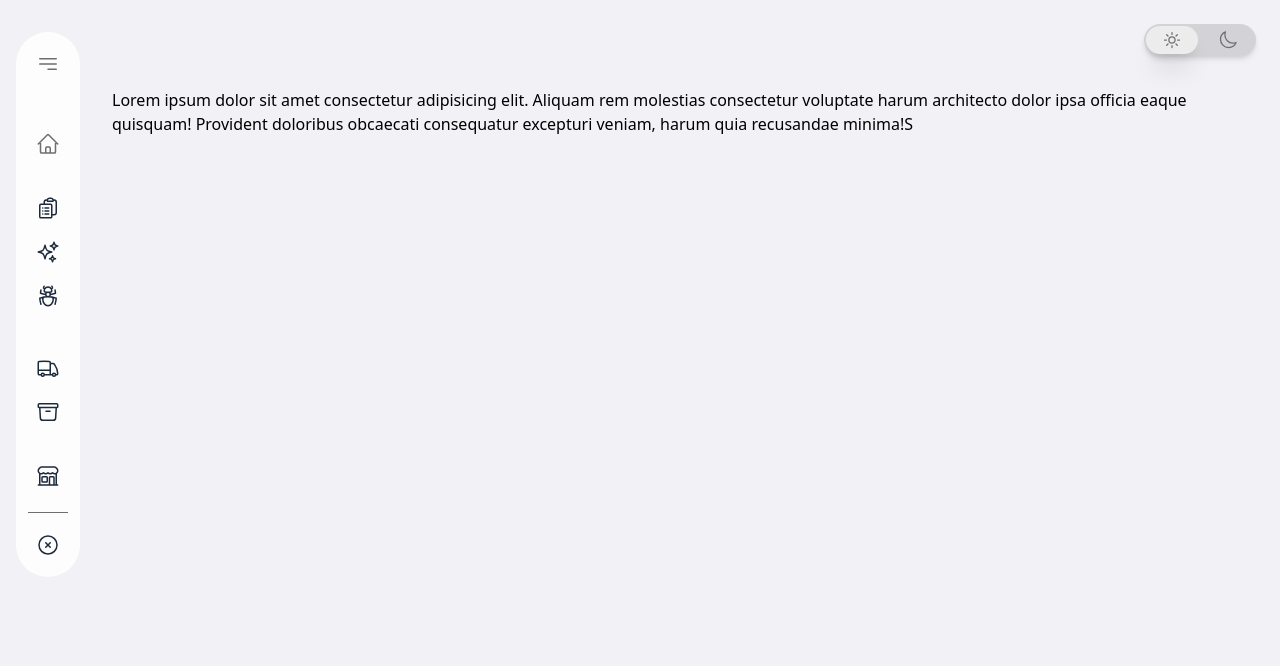
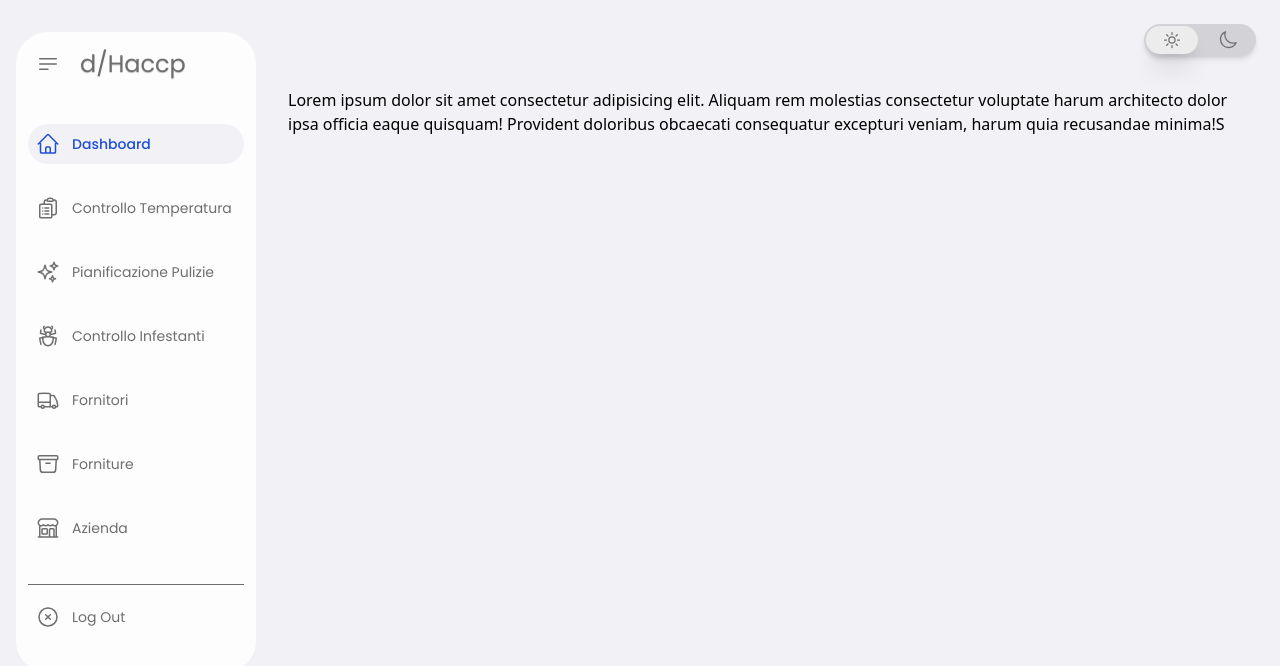
Before and after one commit to MicheleFamoso/d-haccp-v2, a React (Vite) app: page /dashboard in a window 1280 px wide. Shown: the top 666 px of the page. Built offline with nearby package versions, Linux system fonts and the light colour scheme.

Commit message:
Dashboard styling
Refined the Dashboard styling for enhanced visual consistency and alignment with the overall application design.

```diff
--- a/src/component/organisms/LoginForm.jsx
+++ b/src/component/organisms/LoginForm.jsx
@@ -41,7 +41,7 @@ const LoginForm = () => {
           console.error("Errore nella decodifica del token:", err);
         }
         setError("");
-        navigate("/");
+        navigate("/dashboard");
       })
       .catch((error) => {
         console.error("Errore:", error.message);
--- a/src/component/organisms/SideBar.jsx
+++ b/src/component/organisms/SideBar.jsx
@@ -19,7 +19,7 @@ import {
 } from "@heroicons/react/24/outline";
 
 const Sidebar = () => {
-  const [isExpanded, setIsExpanded] = useState(false);
+  const [isExpanded, setIsExpanded] = useState(true);
   const navigate = useNavigate();
   const location = useLocation();
   const token = localStorage.getItem("token");
@@ -46,20 +46,22 @@ const Sidebar = () => {
         </button>
 
         <div
-          onClick={() => navigate("/")}
+          onClick={() => navigate("/dashboard")}
           className={`flex font-p items-center gap-3 p-2 mb-6 rounded-3xl cursor-pointer hover:bg-bg-list-light dark:hover:bg-btn-dark ${
-            location.pathname === "/HomePage" ? "bg-accent-blue-light" : ""
+            location.pathname === "/dashboard"
+              ? "bg-bg-list-light text-accent-blue-dark dark:bg-btn-dark dark:text-accent-blue-light"
+              : ""
           }`}
         >
           <HomeIcon
             className={`h-6 w-6   backdrop-blur-sm  ${
-              location.pathname === "/HomePage" ? "scale-110" : ""
+              location.pathname === "/dashboard" ? "" : ""
             }`}
           />
           {isExpanded && (
             <span
-              className={`lg:text-sm text-lg  text-slate-800${
-                location.pathname === "/HomePage" ? " font-bold" : ""
+              className={`lg:text-sm text-lg ${
+                location.pathname === "/dashboard" ? " font-medium" : ""
               }`}
             >
               Dashboard
@@ -69,19 +71,21 @@ const Sidebar = () => {
 
         <div
           onClick={() => navigate("/temperatura")}
-          className={`flex items-center gap-3 p-2 rounded-3xl cursor-pointer hover:bg-salvia mb-1 ${
-            location.pathname === "/temperatura" ? "bg-ambra" : ""
+          className={`flex font-p items-center gap-3 p-2 mb-6 rounded-3xl cursor-pointer hover:bg-bg-list-light dark:hover:bg-btn-dark ${
+            location.pathname === "/temperatura"
+              ? "bg-bg-list-light text-accent-blue-dark dark:bg-btn-dark dark:text-accent-blue-light"
+              : ""
           }`}
         >
           <ClipboardDocumentListIcon
-            className={`h-6 w-6  text-slate-800  backdrop-blur-sm transform transition-transform duration-200 ease-in-out hover:scale-125 ${
-              location.pathname === "/temperatura" ? "scale-110" : ""
+            className={`h-6 w-6 backdrop-blur-sm ${
+              location.pathname === "/temperatura" ? "" : ""
             }`}
           />
           {isExpanded && (
             <span
-              className={`lg:text-sm text-lg  text-slate-800 ${
-                location.pathname === "/temperatura" ? " font-bold" : ""
+              className={`lg:text-sm text-lg  ${
+                location.pathname === "/temperatura" ? " font-medium" : ""
               }`}
             >
               Controllo Temperatura
@@ -90,19 +94,21 @@ const Sidebar = () => {
         </div>
         <div
           onClick={() => navigate("/pulizie")}
-          className={`flex items-center gap-3 p-2 rounded-3xl cursor-pointer hover:bg-salvia mb-1 ${
-            location.pathname === "/pulizie" ? "bg-ambra" : ""
+          className={`flex font-p items-center gap-3 p-2 mb-6 rounded-3xl cursor-pointer hover:bg-bg-list-light dark:hover:bg-btn-dark ${
+            location.pathname === "/pulizie"
+              ? "bg-bg-list-light text-accent-blue-dark dark:bg-btn-dark dark:text-accent-blue-light"
+              : ""
           }`}
         >
           <SparklesIcon
-            className={`h-6 w-6 text-slate-800   backdrop-blur-sm  transform transition-transform duration-200 ease-in-out hover:scale-125 ${
-              location.pathname === "/pulizie" ? " scale-110" : ""
+            className={`h-6 w-6   backdrop-blur-sm  ${
+              location.pathname === "/pulizie" ? "" : ""
             }`}
           />
           {isExpanded && (
             <span
-              className={`lg:text-sm text-lg   text-slate-800${
-                location.pathname === "/pulizie" ? " font-bold" : ""
+              className={`lg:text-sm text-lg   ${
+                location.pathname === "/pulizie" ? " font-medium" : ""
               }`}
             >
               Pianificazione Pulizie
@@ -111,19 +117,21 @@ const Sidebar = () => {
         </div>
         <div
           onClick={() => navigate("/infestanti")}
-          className={`flex items-center gap-3 p-2 rounded-3xl cursor-pointer hover:bg-salvia mb-6 ${
-            location.pathname === "/infestanti" ? "bg-ambra" : ""
+          className={`flex font-p items-center gap-3 p-2 mb-6 rounded-3xl cursor-pointer hover:bg-bg-list-light dark:hover:bg-btn-dark ${
+            location.pathname === "/infestanti"
+              ? "bg-bg-list-light text-accent-blue-dark dark:bg-btn-dark dark:text-accent-blue-light"
+              : ""
           }`}
         >
           <BugAntIcon
-            className={`h-6 w-6 text-slate-800   backdrop-blur-sm  transform transition-transform duration-200 ease-in-out hover:scale-125 ${
-              location.pathname === "/infestanti" ? " scale-110" : ""
+            className={`h-6 w-6  backdrop-blur-sm   ${
+              location.pathname === "/infestanti" ? "" : ""
             }`}
           />
           {isExpanded && (
             <span
-              className={`lg:text-sm text-lg  text-slate-800 ${
-                location.pathname === "/infestanti" ? " font-bold" : ""
+              className={`lg:text-sm text-lg  ${
+                location.pathname === "/infestanti" ? " font-medium" : ""
               }`}
             >
               Controllo Infestanti
@@ -133,19 +141,21 @@ const Sidebar = () => {
 
         <div
           onClick={() => navigate("/fornitori")}
-          className={`flex items-center gap-3 p-2 rounded-3xl cursor-pointer hover:bg-salvia mt-2  mb-1  ${
-            location.pathname === "/fornitori" ? "bg-ambra" : ""
+          className={`flex font-p items-center gap-3 p-2 mb-6 rounded-3xl cursor-pointer hover:bg-bg-list-light dark:hover:bg-btn-dark ${
+            location.pathname === "/fornitori"
+              ? "bg-bg-list-light text-accent-blue-dark dark:bg-btn-dark dark:text-accent-blue-light"
+              : ""
           }`}
         >
           <TruckIcon
-            className={`h-6 w-6  text-slate-800  backdrop-blur-sm  transform transition-transform duration-200 ease-in-out hover:scale-125 ${
-              location.pathname === "/fornitori" ? " scale-110" : ""
+            className={`h-6 w-6  backdrop-blur-sm  ${
+              location.pathname === "/fornitori" ? " " : ""
             }`}
           />
           {isExpanded && (
             <span
-              className={`lg:text-sm text-lg  text-slate-800 ${
-                location.pathname === "/fornitori" ? " font-bold" : ""
+              className={`lg:text-sm text-lg  ${
+                location.pathname === "/fornitori" ? " font-medium" : ""
               }`}
             >
               Fornitori
@@ -154,19 +164,21 @@ const Sidebar = () => {
         </div>
         <div
           onClick={() => navigate("/forniture")}
-          className={`flex items-center gap-3 p-2 rounded-3xl cursor-pointer hover:bg-salvia mb-6 ${
-            location.pathname === "/forniture" ? "bg-ambra" : ""
+          className={`flex font-p items-center gap-3 p-2 mb-6 rounded-3xl cursor-pointer hover:bg-bg-list-light dark:hover:bg-btn-dark ${
+            location.pathname === "/forniture"
+              ? "bg-bg-list-light text-accent-blue-dark dark:bg-btn-dark dark:text-accent-blue-light"
+              : ""
           }`}
         >
           <ArchiveBoxIcon
-            className={`h-6 w-6 text-slate-800    backdrop-blur-sm  transform transition-transform duration-200 ease-in-out hover:scale-125 ${
-              location.pathname === "/forniture" ? "scale-110" : ""
+            className={`h-6 w-6    backdrop-blur-sm  ${
+              location.pathname === "/forniture" ? "" : ""
             }`}
           />
           {isExpanded && (
             <span
-              className={`lg:text-sm text-lg  text-slate-800 ${
-                location.pathname === "/forniture" ? "font-bold" : ""
+              className={`lg:text-sm text-lg  ${
+                location.pathname === "/forniture" ? "font-medium" : ""
               }`}
             >
               Forniture
@@ -177,19 +189,21 @@ const Sidebar = () => {
         {ruolo === "ADMIN" && (
           <div
             onClick={() => navigate("/utenti")}
-            className={`flex items-center gap-3 p-2 rounded-3xl cursor-pointer hover:bg-salvia mt-2  mb-1 ${
-              location.pathname === "/utenti" ? "bg-ambra" : ""
+            className={`flex font-p items-center gap-3 p-2 mb-6 rounded-3xl cursor-pointer hover:bg-bg-list-light dark:hover:bg-btn-dark ${
+              location.pathname === "/utenti"
+                ? "bg-bg-list-light text-accent-blue-dark dark:bg-btn-dark dark:text-accent-blue-light"
+                : ""
             }`}
           >
             <UsersIcon
-              className={`h-6 w-6 text-slate-800   backdrop-blur-sm  transform transition-transform duration-200 ease-in-out hover:scale-125 ${
-                location.pathname === "/utenti" ? " scale-110" : ""
+              className={`h-6 w-6   backdrop-blur-sm   ${
+                location.pathname === "/utenti" ? " " : ""
               }`}
             />
             {isExpanded && (
               <span
-                className={`lg:text-sm text-lg  text-slate-800 ${
-                  location.pathname === "/utenti" ? "font-bold" : ""
+                className={`lg:text-sm text-lg  ${
+                  location.pathname === "/utenti" ? "font-medium" : ""
                 }`}
               >
                 Dipendenti
@@ -199,19 +213,21 @@ const Sidebar = () => {
         )}
         <div
           onClick={() => navigate("/azienda")}
-          className={`flex items-center gap-3 p-2 rounded-3xl cursor-pointer hover:bg-salvia mb-1  ${
-            location.pathname === "/azienda" ? "bg-ambra" : ""
+          className={`flex font-p items-center gap-3 p-2 mb-6 rounded-3xl cursor-pointer hover:bg-bg-list-light dark:hover:bg-btn-dark ${
+            location.pathname === "/azienda"
+              ? "bg-bg-list-light text-accent-blue-dark dark:bg-btn-dark dark:text-accent-blue-light"
+              : ""
           }`}
         >
           <BuildingStorefrontIcon
-            className={`h-6 w-6 text-slate-800   backdrop-blur-sm  transform transition-transform duration-200 ease-in-out hover:scale-125 ${
-              location.pathname === "/azienda" ? "scale-110 h-7 w-7" : ""
+            className={`h-6 w-6   backdrop-blur-sm  ${
+              location.pathname === "/azienda" ? "" : ""
             }`}
           />
           {isExpanded && (
             <span
-              className={`lg:text-sm text-lg   text-slate-800${
-                location.pathname === "/azienda" ? "font-bold" : ""
+              className={`lg:text-sm text-lg   ${
+                location.pathname === "/azienda" ? "font-medium" : ""
               }`}
             >
               Azienda
@@ -225,19 +241,21 @@ const Sidebar = () => {
             localStorage.removeItem("token");
             localStorage.removeItem("ruolo");
           }}
-          className={`flex items-center  gap-3 p-2 rounded-3xl cursor-pointer hover:bg-salviaScuro ${
-            location.pathname === "/" ? "bg-ambra" : ""
+          className={`flex font-p items-center gap-3 p-2 mb-6 rounded-3xl cursor-pointer hover:bg-bg-list-light dark:hover:bg-btn-dark ${
+            location.pathname === "/"
+              ? "bg-bg-list-light text-accent-blue-dark dark:bg-btn-dark dark:text-accent-blue-light"
+              : ""
           }`}
         >
           <XCircleIcon
-            className={`h-6 w-6  text-slate-800  backdrop-blur-sm  transform transition-transform duration-200 ease-in-out hover:scale-125 ${
-              location.pathname === "/" ? " scale-110" : ""
+            className={`h-6 w-6    backdrop-blur-sm   ${
+              location.pathname === "/" ? "" : ""
             }`}
           />
           {isExpanded && (
             <span
-              className={`lg:text-sm text-lg  text-slate-800 ${
-                location.pathname === "/" ? " font-bold" : ""
+              className={`lg:text-sm text-lg  ${
+                location.pathname === "/" ? " font-medium" : ""
               }`}
             >
               Log Out
```
